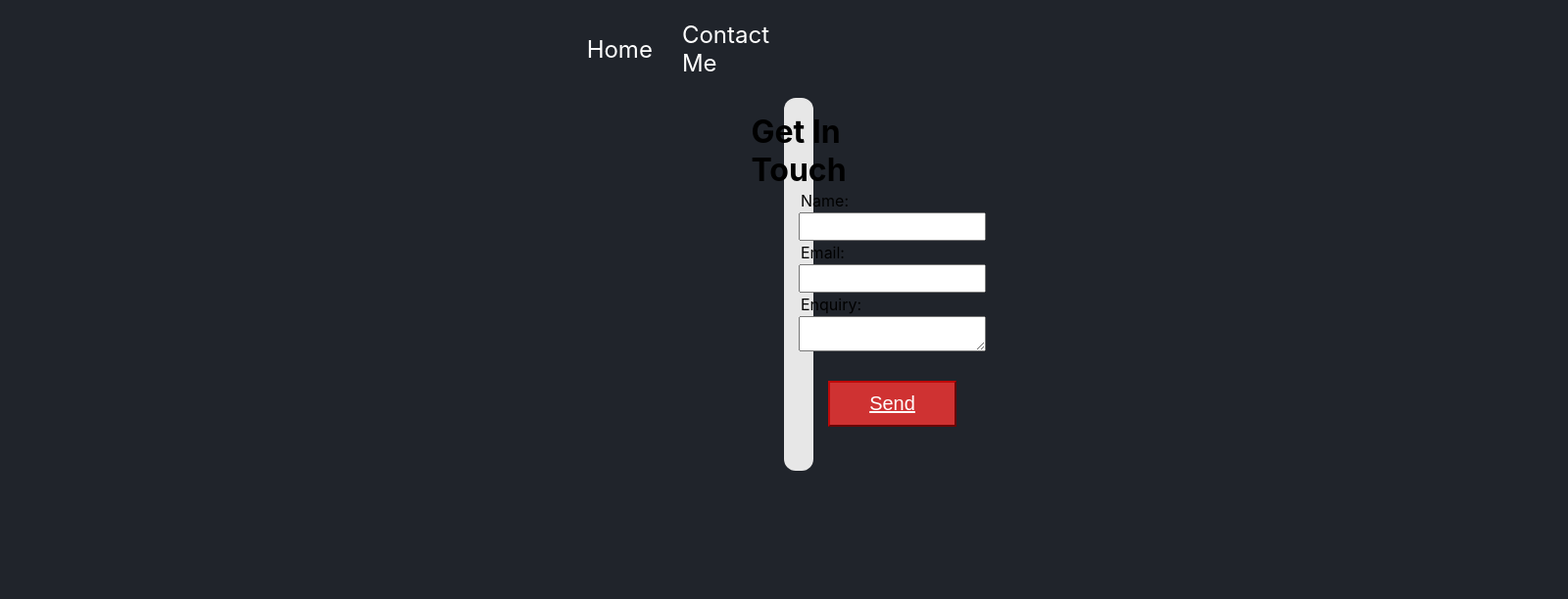
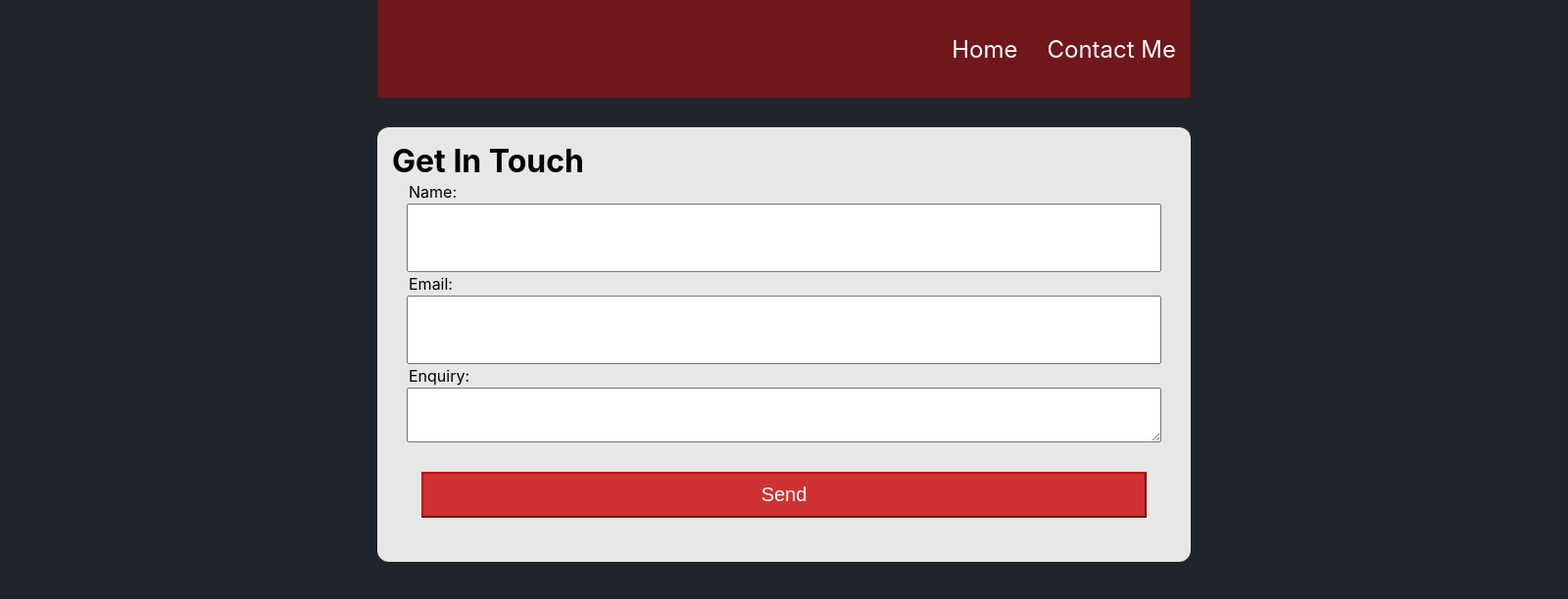
Before and after one commit to Angel2001-programmer/Portfolio-ReactJS, a React (Create React App) app: page /contactme in a window 1280 px wide. Shown: the top 612 px of the page at 98% size, 1600 px wide, since content can reach past the window. Built offline with nearby package versions, Linux system fonts and the light colour scheme.

Commit message:
Restyled and using css module

```diff
--- a/src/App.css
+++ b/src/App.css
@@ -1,6 +1,14 @@
 *{
   color: white;
 }
+
+html{
+  display: flex;
+  justify-content: center;
+  margin-left: 800px;
+  margin-right: 800px;
+}
+
 .content{
   padding-right: 15px;
   padding-left: 15px;
@@ -11,14 +19,10 @@
   padding: 0;
 }
 
-.web{
-  background-color: #292e36;
-}
-
 body{
+  background-color: #20242b;
+  margin-left: 800px;
   margin-right: 800px;
-  margin-left: 800px;
-  background-color: #20242b;
 }
 
 h1{
@@ -36,25 +40,3 @@ p{
   padding: 0;
   font-size: 20px;
 }
-
-.title{
-  padding: 10px;
-  text-align: center;
-}
-
-.courses{
-  padding-bottom: 10px;
-}
-
-.technologies{
-  padding-bottom: 10px;
-}
-
-.projects{
-  padding-bottom: 10px;
-}
-
-.contentV{
-  display: grid;
-  place-items: center;
-}
--- a/src/App.js
+++ b/src/App.js
@@ -1,5 +1,5 @@
 import "./App.css";
-import Modal from "./UI/Modal/modal";
+// import Modal from "./UI/Modal/modal";
 import Portfolio from "./components/Portfolio/portfolio";
 import Calculator from "./images/calculatorpreview.PNG";
 import NoteApp from "./images/noteapppreview.PNG";
@@ -29,15 +29,6 @@ function App() {
 
     {
       id: 2,
-      name: "CodeFirstGirls Kickstarter Javascript",
-      image:
-        "https://codefirstgirls.com/wp-content/uploads/2021/05/Featured-image-web-1.png",
-      link: "https://",
-      status: "Not Complete",
-    },
-
-    {
-      id: 3,
       name: "CodeFirstGirls Degree FullStack Developer",
       image:
         "https://codefirstgirls.com/wp-content/uploads/2022/04/CFGDegree-Logo-3.png",
--- a/src/components/Courses/courses.css
+++ b/src/components/Courses/courses.css
@@ -7,6 +7,7 @@
     padding: 10px 0 10px 0;
     border-radius: 14px;
     background-color: black;
+    cursor: pointer;
 }
 
 .card{
@@ -20,6 +21,7 @@
     margin: 0;
     padding: 4px;
     text-align: center;
+    color: white;
 }
 
 img{
@@ -29,3 +31,32 @@ img{
     height: 290px;
     width: 400px;
 }
+/*
+@media screen and (max-width: 2879px) {
+    .coursesContent{
+        grid-template-columns: repeat(2, 0.1fr);
+    }
+}
+
+@media screen and (max-width: 2455px) {
+    .coursesContent{
+        grid-template-columns: repeat(1, 0.1fr);
+    }
+}
+
+
+@media screen and (max-width: 2019px) {
+    .projectTitle{
+        font-size: medium;
+        width: 232px;
+    }
+
+    .cardContainer{
+        width: 240px;
+    }
+
+    img{
+        height: 200px;
+        width: 240px;
+    }
+} */
--- a/src/components/Courses/courses.js
+++ b/src/components/Courses/courses.js
@@ -11,21 +11,26 @@ const courses = props => {
       case 'CodeFirstGirls Music App':
         window.location.href = 'https://github.com/Angel2001-programmer/MG-Music';
         break;
+
         case 'Calculator':
           window.location.href  = 'https://github.com/Angel2001-programmer/calculator-ReactJS';
         break;
+
         case 'TicTacToe':
           window.location.href = 'https://github.com/Angel2001-programmer/Tic-Tac-Toe-ReactJS';
         break;
+
         case 'WeatherApp':
           window.location.href = 'https://github.com/Angel2001-programmer/WeatherReactJS';
         break;
+
         case 'NoteApp':
           window.location.href = 'https://github.com/Angel2001-programmer/NoteAppReactJS';
           break;
-          default:
-            console.log('Not Found');
-            break;
+
+        default:
+          console.log('Not Found');
+        break;
     }
   }
 
@@ -39,7 +44,7 @@ const courses = props => {
              onClick={() => clickHandler(home.id)}>
                <div className='cardInfo'>
                  <h2 className='projectTitle'>{home.name}</h2>
-                 <img src={home.image} alt="Preview Image"></img>
+                 <img src={home.image} alt="Preview"></img>
                </div>
              </div>
            </div>
--- a/src/components/HeroImage/heroImage.css
+++ b/src/components/HeroImage/heroImage.css
@@ -12,8 +12,8 @@
   }
 
   .heroText{
-    font-size: 70px;
-    text-shadow: 6px 3px 8px black;
+    font-size: 120px;
+    text-shadow: 6px 3px 8px rgba(255, 0, 0, 0.521);
     margin: 0;
     padding: 0;
   }
--- a/src/components/Portfolio/portfolio.js
+++ b/src/components/Portfolio/portfolio.js
@@ -3,6 +3,7 @@ import HeroImage from "../HeroImage/heroImage";
 import Content from "../Content/content";
 import Courses from "../Courses/courses";
 import Tools from "../Tools/Tools";
+import styles from "./portfolio.module.css"
 
 const portfolio = props => {
 
@@ -11,10 +12,10 @@ return(
       <Navigation/>
       <HeroImage></HeroImage>
       <Content>
-      <div className='content'>
-        <div className='summary'>
-          <h1 className='title'>Brief Summary</h1>
-          <p>
+      <div className={styles.content}>
+        <div className={styles.summary}>
+          <h1 className={styles.title}>Brief Summary</h1>
+          <p className={styles.normalText}>
             A little bit about me, Hi I am Angel Im 22 years old, studying
             ReactJS through Udemy.com. I am also studying a kick-starter course
             provided by Code First Girls about frontend development. I have
@@ -22,29 +23,30 @@ return(
             always fascinated me about how they function, 22 years later and I
             still love computers.
           </p>
-          <p>Please explore my Portfolio to find out more about me!</p>
+          <p className={styles.normalText}>Please explore my Portfolio to find out more about me!</p>
         </div>
         </div>
       </Content>
 
       <Content>
-        <div className='contentV'>
-          <div className='courses'>
-            <h1 className='title'>Courses</h1>
+        <div className={styles.contentV}>
+          <div className={styles.courses}>
+            <h1 className={styles.title}>Courses</h1>
             <Courses data={props.data}></Courses>
           </div>
 
-          <div className='technologies'>
-            <h1 className='title'>Technologies</h1>
+          <div className={styles.technologies}>
+            <h1 className={styles.title}>Technologies</h1>
             <Tools tools={props.tools}></Tools>
           </div>
 
-          <div className='projects'>
-            <h1 className='title'>Projects</h1>
+          <div className={styles.projects}>
+            <h1 className={styles.title}>Projects</h1>
             <Courses data={props.projects}></Courses>
           </div>
         </div>
         </Content>
+        <form></form>
       </div>
 )
 }
--- /dev/null
+++ b/src/components/Portfolio/portfolio.module.css
@@ -0,0 +1,32 @@
+.web{
+    background-color: #292e36;
+    width: 150rem;
+}
+
+.title{
+    padding: 10px;
+    text-align: center;
+  }
+
+  .courses{
+    padding-bottom: 10px;
+  }
+
+  .technologies{
+    padding-bottom: 10px;
+  }
+
+  .projects{
+    padding-bottom: 10px;
+  }
+
+  .contentV{
+    display: grid;
+    place-items: center;
+  }
+
+.normalText{
+  font-size: 25px;
+  padding-left: 20px;
+  padding-right: 20px;
+}
--- a/src/components/Tools/Tools.js
+++ b/src/components/Tools/Tools.js
@@ -9,7 +9,7 @@ const Tools = props => {
           <Card>
             <div className="Cardcontainer">
             <div className="techCard">
-            <img className="techImg" src={tool.image}></img>
+            <img className="techImg" src={tool.image} alt="a tool a used in personal projects or at work."></img>
             </div>
             <div className="textCard">
             <h1>{tool.name}</h1>
--- a/src/index.js
+++ b/src/index.js
@@ -6,7 +6,6 @@ import reportWebVitals from './reportWebVitals';
 import {
   createBrowserRouter,
   RouterProvider,
-  Route,
 } from "react-router-dom";
 import ContactMe from './pages/contactme';
 
--- a/src/pages/contactme.js
+++ b/src/pages/contactme.js
@@ -1,6 +1,6 @@
 import { useState } from 'react';
 import Navigation from '../components/Navigation/navigation';
-import "./contactme.css"
+import styles from "./contactme.module.css"
 
 const ContactMe = () => {
     const [enquiry, setEnquiry] = useState({name: '', email: '', message: ''});
@@ -29,9 +29,9 @@ const ContactMe = () => {
     }
 
     return(
-        <div className="web">
+        <div id='contactForm'>
         <Navigation></Navigation>
-        <div className='container'>
+        <div className={styles.container}>
             <h1>Get In Touch</h1>
             <form onSubmit={SumbitHandler} method='post'>
             <label>Name:</label>
@@ -39,8 +39,8 @@ const ContactMe = () => {
             <label>Email:</label>
             <input type='email' name='email' value={enquiry.email} onChange={onValueChanges}></input>
             <label>Enquiry:</label>
-            <textarea name='message' value={enquiry.message} onChange={onValueChanges}></textarea>
-            <div className='buttonDiv'>
+            <textarea className={styles.textarea} name='message' value={enquiry.message} onChange={onValueChanges}></textarea>
+            <div className={styles.buttonDiv}>
             <button type='Sumbit'><a href='mailto:angelwitchell2001@gmail.com'>Send</a></button>
             </div>
             </form>
--- a/src/pages/contactme.css
+++ b/src/pages/contactme.module.css
@@ -1,18 +1,22 @@
-.web{
-    background-color: #292e36;
-  }
-
   body{
     margin-right: 800px;
     margin-left: 800px;
     background-color: #20242b;
   }
 
+  .ratufa-overlay{
+    display: block;
+  }
+
   .container{
+    display: flex;
+    flex-direction: column;
     background-color: rgb(231, 231, 231);
-    padding: 15px;
     border-radius: 12px;
     min-height: 300px;
+    width: 800px;
+    margin-top: 30px;
+    padding: 15px;
   }
 
   p{
@@ -29,18 +33,24 @@
 
   .container h1{
     display: flex;
-    justify-content: center;
     color: black;
   }
 
   label{
     color: black;
     padding: 2px;
+    margin-left: 15px;
+    margin-right: 15px;
   }
 
   input{
+    display: flex;
     padding: 5px;
     color: black;
+    margin-left: 15px;
+    margin-right: 15px;
+    height: 56px;
+    font-size: 22px;
   }
 
   form{
@@ -50,9 +60,13 @@
   }
 
   textarea{
+    display: flex;
     resize: vertical;
     max-height: 380px;
     color: black;
+    margin-left: 15px;
+    margin-right: 15px;
+    font-size: 22px;
   }
 
   button{
@@ -64,10 +78,15 @@
     font-size: 20px;
   }
 
+a{
+  text-decoration: none;
+}
+
   .buttonDiv{
     display: flex;
+    padding: 15px;
     justify-content: center;
-    padding: 15px;
+    align-items: center;
   }
 
   button:active{
```
Also changed, not shown: src/components/Portfolio/portfolio.css (deleted).
